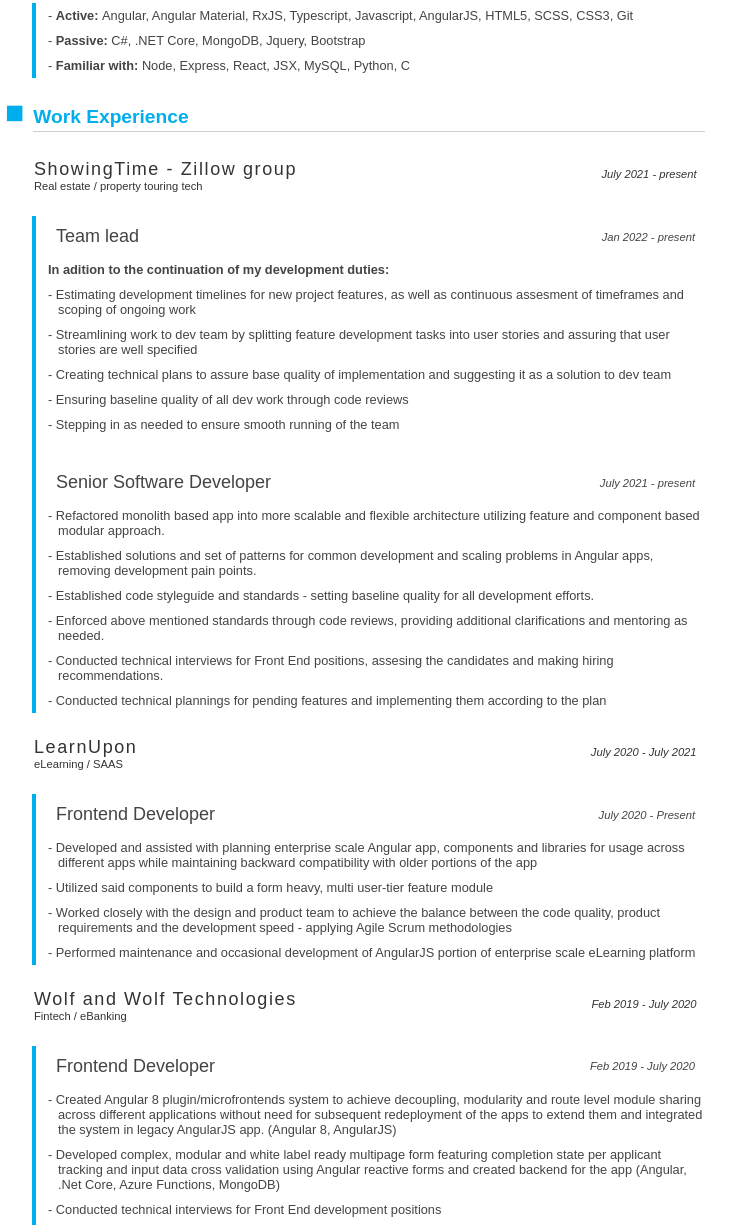
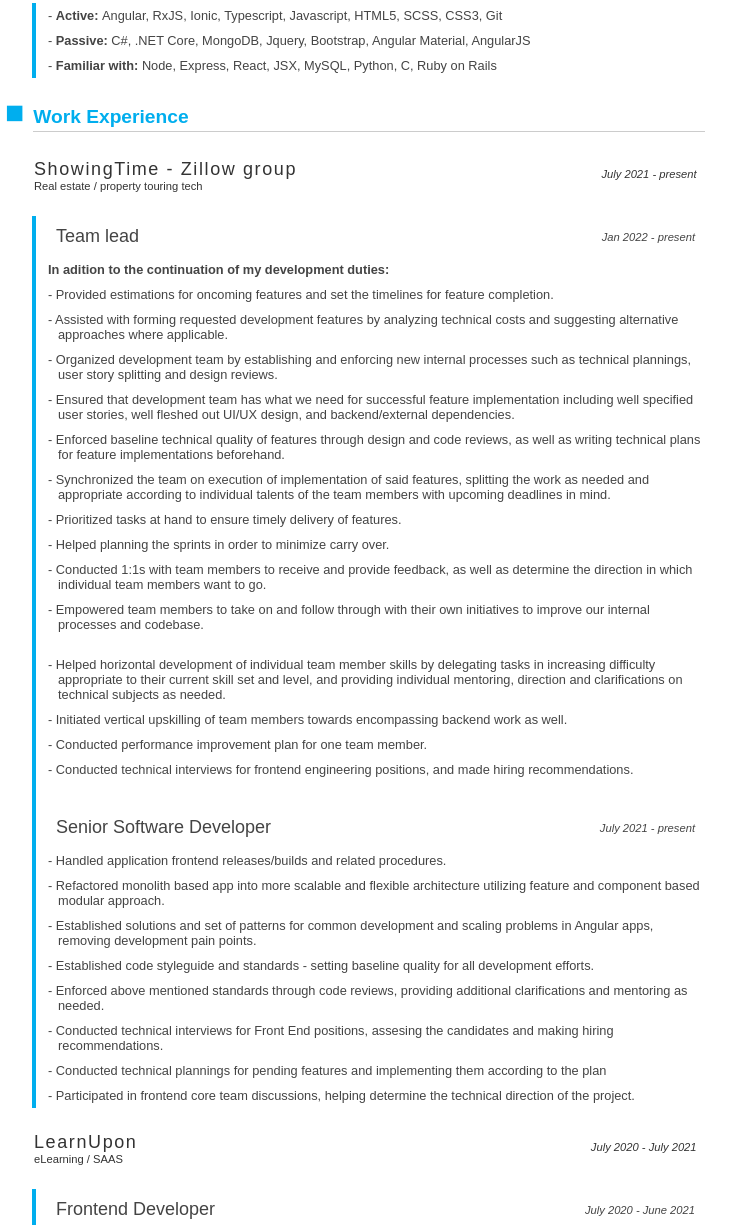
Before and after one commit to unrealityxi/cv, a plain HTML site: page index.html in a window 1280 px wide. Shown: the part 328-1553 px from the top of the page, without its empty margins (285-1016 px from the left). Drawn offline with Linux system fonts and the light colour scheme.

Commit message:
Add Showingtime - zillow work experience

```diff
--- a/index.html
+++ b/index.html
@@ -68,16 +68,16 @@
 
           <ul>
             <li>
-              - <span class="bold">Active: </span>Angular, Angular Material,
-              RxJS, Typescript, Javascript, AngularJS, HTML5, SCSS, CSS3, Git
+              - <span class="bold">Active: </span>Angular,
+              RxJS, Ionic, Typescript, Javascript, HTML5, SCSS, CSS3, Git
             </li>
             <li>
               - <span class="bold">Passive: </span>C#, .NET Core, MongoDB,
-              Jquery, Bootstrap
+              Jquery, Bootstrap, Angular Material, AngularJS
             </li>
             <li>
               - <span class="bold">Familiar with: </span>Node, Express, React,
-              JSX, MySQL, Python, C
+              JSX, MySQL, Python, C, Ruby on Rails
             </li>
           </ul>
         </div>
@@ -105,34 +105,54 @@
               <li>
                 <b>In adition to the continuation of my development duties: </b>
               </li>
-
-              <li>
-                - Estimating development timelines for new project features, as
-                well as continuous assesment of timeframes and scoping of
-                ongoing work
-              </li>
-              <li>
-                - Streamlining work to dev team by splitting feature development
-                tasks into user stories and assuring that user stories are well
-                specified
-              </li>
-              <li>
-                - Creating technical plans to assure base quality of
-                implementation and suggesting it as a solution to dev team
-              </li>
-              <li>
-                - Ensuring baseline quality of all dev work through code reviews
-              </li>
-              <li>
-                - Stepping in as needed to ensure smooth running of the team
-              </li>
-
+            <li>
+              - Provided estimations for oncoming features and set the timelines for feature
+              completion.
+            </li><li>
+              - Assisted with forming requested development features by analyzing technical costs and suggesting
+              alternative approaches where applicable.
+            </li><li>
+              - Organized development team by establishing and enforcing new internal processes such as technical
+              plannings, user story splitting and design reviews.
+            </li><li>
+              - Ensured that development team has what we need for successful feature implementation including
+              well specified user stories, well fleshed out UI/UX design, and backend/external dependencies.
+            </li><li>
+              - Enforced baseline technical quality of features through design and code reviews, as well as writing
+              technical plans for feature implementations beforehand.
+            </li><li>
+              - Synchronized the team on execution of implementation of said features, splitting the work as needed
+              and appropriate according to individual talents of the team members with upcoming deadlines in mind.
+            </li><li>
+              - Prioritized tasks at hand to ensure timely delivery of features.
+            </li><li>
+              - Helped planning the sprints in order to minimize carry over.
+            </li><li>
+              - Conducted 1:1s with team members to receive and provide feedback, as well as determine the
+              direction in which individual team members want to go.
+            </li><li>
+              - Empowered team members to take on and follow through with their own initiatives to improve our
+              internal processes and codebase.
+            </li><br><li>
+              - Helped horizontal development of individual team member skills by delegating tasks in increasing
+              difficulty appropriate to their current skill set and level, and providing individual mentoring, direction and
+              clarifications on technical subjects as needed.
+            </li><li>
+              - Initiated vertical upskilling of team members towards encompassing backend work as well.
+            </li><li>
+              - Conducted performance improvement plan for one team member.
+            </li><li>
+              - Conducted technical interviews for frontend engineering positions, and made hiring recommendations.
+            </li>
               <li>&nbsp;</li>
               <li class="list-heading">
                 <span class="position-title">Senior Software Developer</span
                 ><span class="position-timespan">July 2021 - present</span>
               </li>
 
+              <li>
+                - Handled application frontend releases/builds and related procedures.
+              </li>
               <li>
                 - Refactored monolith based app into more scalable and flexible
                 architecture utilizing feature and component based modular
@@ -150,11 +170,17 @@
               <li>
                 - Enforced above mentioned standards through code reviews,
                 providing additional clarifications and mentoring as needed.
-              </li><li>- Conducted technical interviews for Front End positions,
-                assesing the candidates and making hiring recommendations.</li>
+              </li>
+              <li>- Conducted technical interviews for Front End positions,
+                assesing the candidates and making hiring recommendations.
+              </li>
               <li>
                 - Conducted technical plannings for pending features and
                 implementing them according to the plan
+              </li>
+              <li>
+                - Participated in frontend core team discussions, helping determine the technical direction of the
+                project.
               </li>
             </ul>
           </div>
@@ -171,7 +197,7 @@
             <ul>
               <li class="list-heading">
                 <span class="position-title">Frontend Developer</span>
-                <span class="position-timespan">July 2020 - Present</span>
+                <span class="position-timespan">July 2020 - June 2021</span>
               </li>
               <li>
                 - Developed and assisted with planning enterprise scale Angular
```
